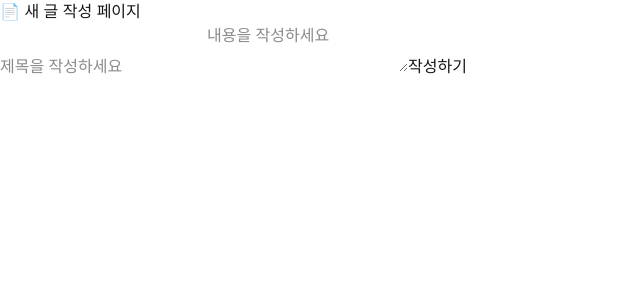
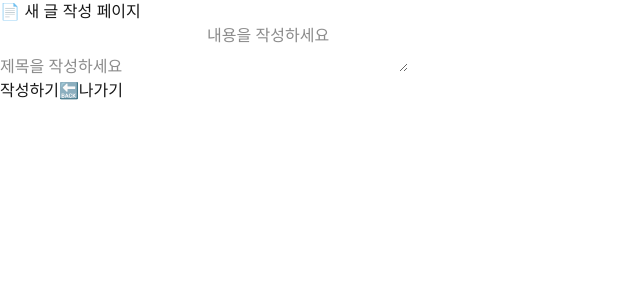
Before and after one commit to yullivan/blog-front, a Next.js app: page /posts/new in a window 1280 px wide. Shown: the top 300 px of the page, without its empty margins (0-640 px from the left). Built offline with nearby package versions, Linux system fonts and the light colour scheme.

Commit message:
feat: 새 글 작성 페이지에 나가기(뒤로가기) 버튼 추가

```diff
--- a/src/app/posts/new/page.tsx
+++ b/src/app/posts/new/page.tsx
@@ -1,3 +1,5 @@
+import BackwardButton from "@/components/backward-button";
+
 export default function NewPost() {
   async function createPost(formData: FormData) {
     "use server";
@@ -22,7 +24,10 @@
       <form action={createPost}>
         <input type="text" placeholder="제목을 작성하세요" name="title" />
         <textarea placeholder="내용을 작성하세요" name="content"></textarea>
-        <button type="submit">작성하기</button>
+        <div>
+          <button type="submit">작성하기</button>
+          <BackwardButton />
+        </div>
       </form>
     </div>
   );
--- /dev/null
+++ b/src/components/backward-button.tsx
@@ -0,0 +1,12 @@
+"use client";
+
+import { useRouter } from "next/navigation";
+
+export default function BackwardButton() {
+  const router = useRouter();
+  return (
+    <button type="button" onClick={() => router.back()}>
+      🔙나가기
+    </button>
+  );
+}
```
